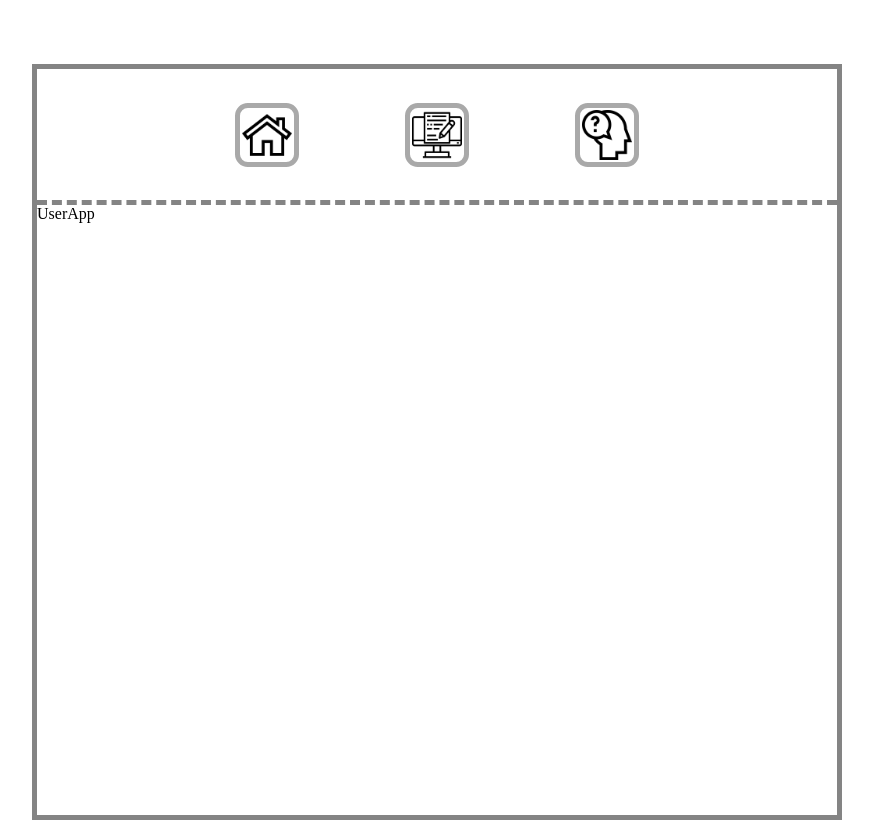
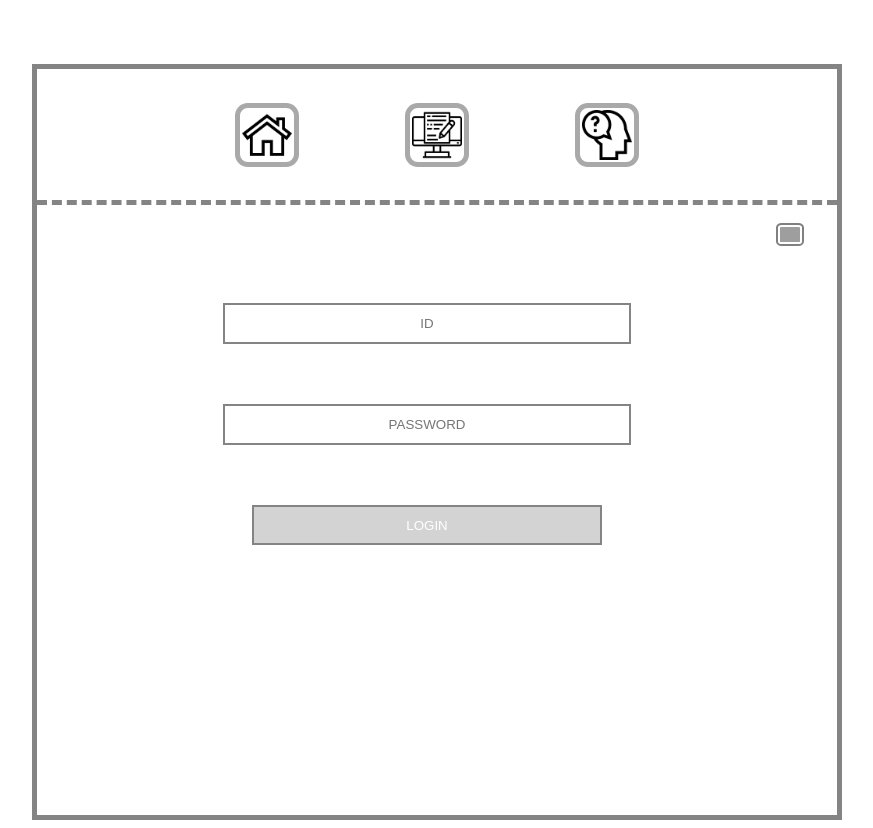
Before and after one commit to siwolsmu89/simple_board_2, a React (Create React App) app in the folder simple_board_react/: page /user in a window 1280 px wide. Shown: the whole page, without its empty margins (203-1076 px from the left). Built offline with nearby package versions, Linux system fonts and the light colour scheme; grey boxes are pictures that could not be loaded.

Commit message:
Add components LoginForm, GuestContainer 2021/05/14

```diff
--- a/simple_board_react/src/components/common/icon-box/IconIndex.js
+++ b/simple_board_react/src/components/common/icon-box/IconIndex.js
@@ -72,3 +72,9 @@ export const GUEST_USER_ICON = {
     imgAlt: 'Guest User Icon',
     link: '/user'
 }
+
+export const REGISTER_ICON = {
+    imgSrc: '/resources/images/register-button.png',
+    imgAlt: 'Register User Icon',
+    link: '/user/register'
+}
--- a/simple_board_react/src/components/user/UserApp.js
+++ b/simple_board_react/src/components/user/UserApp.js
@@ -1,11 +1,18 @@
 import {Component} from "react";
 import {connect} from "react-redux";
+import {Route} from "react-router-dom";
+import GuestContainer from "./container/guest-container/GuestContainer";
 
 class UserApp extends Component {
     render() {
         return (
-            <div>
-                UserApp
+            <div className="user-app">
+                <Route exact path="/user/">
+                    <GuestContainer />
+                </Route>
+                <Route exact path="/user/register">
+
+                </Route>
             </div>
         );
     }
--- /dev/null
+++ b/simple_board_react/src/components/user/container/guest-container/GuestContainer.js
@@ -0,0 +1,23 @@
+import {Component} from "react";
+import IconBox from "../../../common/icon-box/IconBox";
+import LoginForm from "../../login-form/LoginForm";
+import {REGISTER_ICON} from "../../../common/icon-box/IconIndex";
+
+export default class GuestContainer extends Component {
+    render() {
+        const icons = [REGISTER_ICON];
+
+        return (
+            <div className="simple-board-container guest-container">
+                <section className="icon-box-wrapper">
+                    <IconBox
+                        icons={icons}
+                    />
+                </section>
+                <section className="login-form-wrapper">
+                    <LoginForm />
+                </section>
+            </div>
+        );
+    }
+}
--- /dev/null
+++ b/simple_board_react/src/components/user/login-form/LoginForm.css
@@ -0,0 +1,41 @@
+.login-form {
+    margin: 0 30px 30px;
+    width: 90%;
+    background-color: white;
+    text-align: center;
+}
+
+.login-form div {
+    margin-top: 40px;
+    margin-bottom: 60px;
+}
+
+.login-form input {
+    width: 400px;
+    height: 35px;
+    border: 2px solid #848484;
+}
+
+.login-form input:focus {
+    outline: none;
+    border: 2px solid white;
+    border-bottom: 2px solid #848484;
+}
+
+.login-form input {
+    text-align: center;
+}
+
+.login-form button {
+    width: 350px;
+    height: 40px;
+    background-color: lightgray;
+    color: white;
+    border: 2px solid #848484;
+}
+
+.login-form button:hover {
+    background-color: #848484;
+    border: 2px solid black;
+    cursor: pointer;
+}
--- /dev/null
+++ b/simple_board_react/src/components/user/login-form/LoginForm.js
@@ -0,0 +1,28 @@
+import {Component} from "react";
+import './LoginForm.css';
+
+export default class LoginForm extends Component {
+    render() {
+        return (
+            <div className="login-form">
+                <div className="user-id">
+                    <input
+                        id="user-id-input"
+                        type="text"
+                        placeholder="ID"
+                    />
+                </div>
+                <div className="user-password">
+                    <input
+                        id="user-password-input"
+                        type="password"
+                        placeholder="PASSWORD"
+                    />
+                </div>
+                <div className="login-form-button">
+                    <button>LOGIN</button>
+                </div>
+            </div>
+        );
+    }
+}
```
